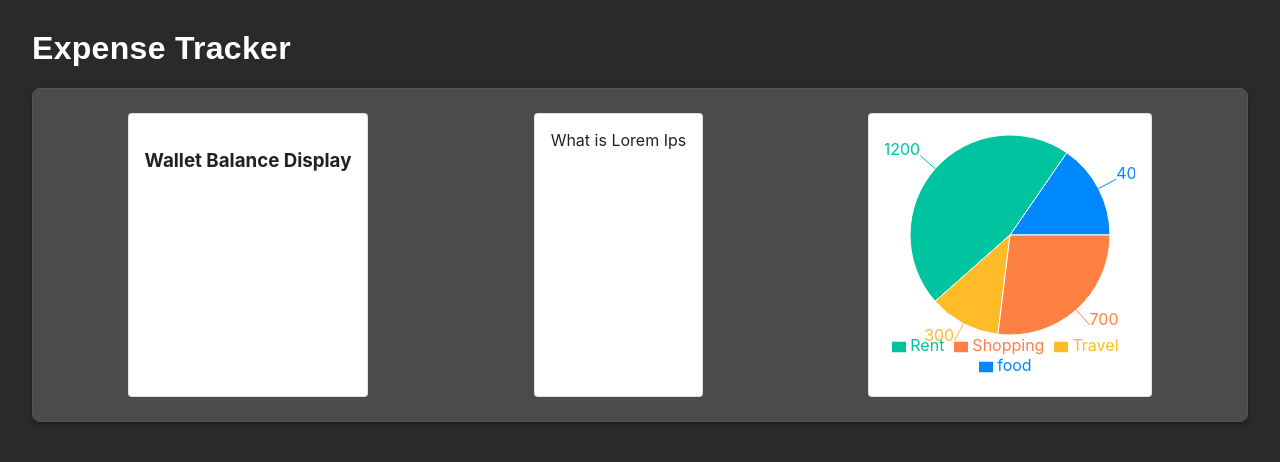
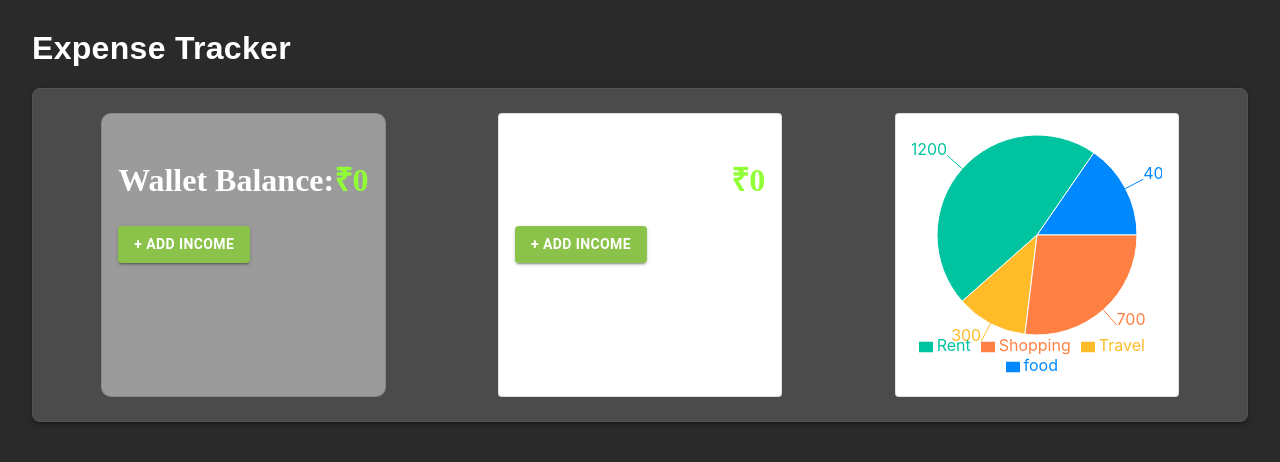
Before and after one commit to saikumar080/x-expense-tracker, a React (Create React App) app: page / in a window 1280 px wide. Shown: the top 462 px of the page. Built offline with nearby package versions, Linux system fonts and the light colour scheme.

Commit message:
Xexpense tracker

```diff
--- /dev/null
+++ b/src/Components/ExpenseForm/Form.css
@@ -0,0 +1,3 @@
+.expense-form{
+    background-color: #9b9b9b;
+}
--- a/src/Components/ExpenseForm/Form.js
+++ b/src/Components/ExpenseForm/Form.js
@@ -1,8 +1,16 @@
 import React from "react";
+import { Button } from "@mui/material";
 const ExpenseForm=()=>{
+    const income=0;
     return(
-        <div>
-            What is Lorem Ips
-        </div>    )
+
+        <div className={"expense-form"} style={{fontFamily:"Ubuntu", fontWeight:"bold"}}>
+            <h1 style={{color:"#ffffff", fontFamily:"Ubuntu", fontSize:"32px"}}>Wallet Balance:
+                <span style={{color:"#91ff35", fontWeight:"bold"}}>₹{income}</span>
+            </h1>
+            <Button  sx={{bgcolor:"#8bc34a", fontWeight:"bold"}}variant="contained" >+ Add Income</Button>
+        </div>
+
+    )
 }
 export default ExpenseForm;
--- a/src/Components/ExpenseTrackerHeader/ExpernseTrackerHeader.js
+++ b/src/Components/ExpenseTrackerHeader/ExpernseTrackerHeader.js
@@ -12,7 +12,7 @@ const ExpenseTrackerHeader=()=>{
 
             <Grid container spacing={3} sx={{display:"flex", justifyContent:"space-around"}}>
               <Grid item xs={12} md={4} sx={{display:"flex"}}>
-                <Card sx={{ flex:1,p:2}} variant={"outlined"}>
+                <Card sx={{ flex:1,p:2, bgcolor:"#9b9b9b", borderRadius:"10px"}} variant={"outlined"}>
                   < Display />
                 </Card>
               </Grid>
--- /dev/null
+++ b/src/Components/WalletBalance/Display.css
@@ -0,0 +1,3 @@
+.display-wallet{
+    background-color: #9b9b9b;
+}
--- a/src/Components/WalletBalance/Display.js
+++ b/src/Components/WalletBalance/Display.js
@@ -1,8 +1,14 @@
-import React from "react";
+import { Button, Typography } from "@mui/material";
+import React, { useState } from "react";
 const Display=()=>{
+   const[income, setIncome]=useState(0);
+
     return(
-        <div className={"display-wallet"}>
-            <h3>Wallet Balance Display </h3>
+        <div className={"display-wallet"} style={{fontFamily:"Ubuntu", fontWeight:"bold"}}>
+            <h1 style={{color:"#ffffff", fontFamily:"Ubuntu", fontSize:"32px"}}>Wallet Balance:
+                <span style={{color:"#91ff35", fontWeight:"bold"}}>₹{income}</span>
+            </h1>
+            <Button  sx={{bgcolor:"#8bc34a", fontWeight:"bold"}}variant="contained" >+ Add Income</Button>
         </div>
     )
 }
```
